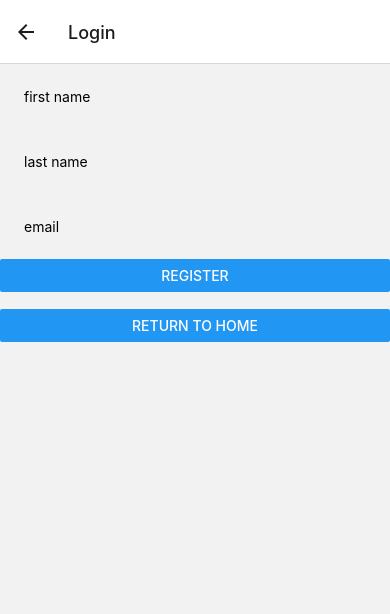
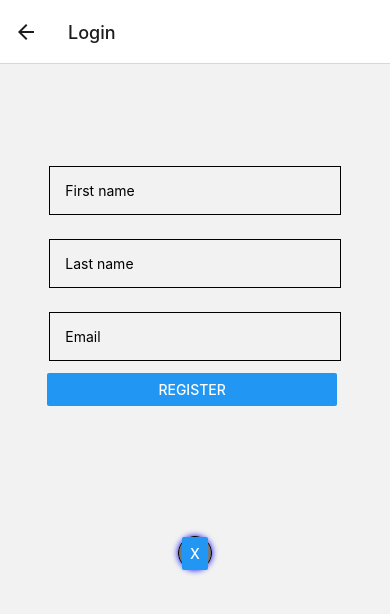
Before and after one commit to riadelhajjaji-2001/PostBook, a React Native app: screen /Login in a window 390 px wide. Shown: the top 614 px of the page. Built offline with nearby package versions, Linux system fonts and the light colour scheme; no server answers; what react-navigation-stack would draw is missing.

Commit message:
navigation almost perfect

```diff
--- a/app/components/TopHeader.js
+++ b/app/components/TopHeader.js
@@ -35,15 +35,18 @@ const TopHeader = ({navigation}) => {
                                                         </View>)
 
             }
-        <Modal style={styles.logout} visible={isVisible}>
+        <Modal  visible={isVisible}>
+            <View style={styles.logout}>
                 {
 
-login!==null?<View><Text style={{marginTop:12}}>Log out</Text>
-<Button title="Log out" onPress={()=>{useLogout();setLogoutMessage("You loged out succefully")}}/>
-<Text style={styles.LogoutMessage}> {logoutMessage}</Text>
-<Button title="Close" onPress={()=>setIsvisible(false)}/></View>:<LoginScreen  navigation={navigation}/>
+login!==null?<View>
+        <Button title="Log out" onPress={async()=>{await useLogout();navigation.navigate("About",{skip:true})}}/>
+        <Text style={styles.LogoutMessage}> {logoutMessage}</Text>
+       <View><Button color='#bbb'  title="Close" onPress={()=>setIsvisible(false)}/></View>
+</View>
+        :<View style={{flex:1,backgroundColor:'red'}}><LoginScreen navigation={navigation}/></View>
                 }
-
+               </View>
         </Modal>
     </View>
 </View>
@@ -82,6 +85,8 @@ const styles = StyleSheet.create({
         textTransform:'uppercase'
     },
     logout:{
+        marginTop:200,
+        margin:100
 
     }
 
--- a/app/routes/NavContainer.js
+++ b/app/routes/NavContainer.js
@@ -37,11 +37,12 @@ const NavContainer = () => {
                   }
 
             />
-            <Stack.Screen name="CreatePost" component={CreatePostScreen}/>
-            <Stack.Screen name="Config" component={ConfigScreen}/>
+            <Stack.Screen name="CreatePost" component={CreatePostScreen} options={{title:"Add a post"}}/>
+            <Stack.Screen name="Config" component={ConfigScreen}  options={{title:"Setting"}}/>
 
             <Stack.Screen name="Login" component={LoginScreen}/>
-            <Stack.Screen name="ViewPost" component={ViewPostScreen}/>
+            <Stack.Screen name="ViewPost" component={ViewPostScreen}  options={{title:"Post"}
+          }/>
 
     </Stack.Navigator>
 
--- a/app/screens/CreatePostScreen.js
+++ b/app/screens/CreatePostScreen.js
@@ -1,4 +1,4 @@
-import { View, Text ,TextInput,StyleSheet, Button, Pressable, Image} from 'react-native'
+import { View,Text ,TextInput,StyleSheet, Button, Pressable, Image} from 'react-native'
 import React, { useEffect, useState } from 'react'
 import { useGetUser } from '../config/Database'
 import getCircularReplacer from '../hooks/ScyclicStruc'
@@ -62,14 +62,17 @@ const CreatePostScreen = ({navigation}) => {
             <Text style={styles.username}>{owner.firstName+" "+owner.lastName}</Text>
         </View>
         <View style={styles.inputs}>
-            <TextInput style={styles.input} placeholder='write text' onChangeText={(text)=>setText(text)}/>
+            <TextInput style={[styles.input,styles.postText]} placeholder='write text' onChangeText={(text)=>setText(text)}/>
             <TextInput style={styles.input} placeholder='add an image' onChangeText={(image)=>setImage(image)}/>
             <TextInput style={[styles.input,styles.lastInput]} placeholder='tag1 tag2 tag3' onChangeText={(tags)=>setTags(tags.split(" ").filter(tag=>tag!=''))}/>
-            <Button style={styles.post} title="Post"  onPress={async()=>await sendPost(post)}/>
+            <Button style={styles.post} title="Post"  onPress={async()=>{
+                await sendPost(post)
+                navigation.navigate("About",{skip:true})
+                }}/>
        </View>
-        <Pressable style={styles.home} onPress={()=>navigation.navigate("Home")}>
+        {/* <Pressable style={styles.home} onPress={()=>navigation.navigate("Home")}>
             <Text>Return to Home</Text>
-            </Pressable>
+            </Pressable> */}
     </View>):<View style={styles.fallback}><Text style={styles.fallbackText}>You must Log in</Text>
                  <Button title="Log in" onPress={()=>navigation.navigate("Login")}/>
             </View>
@@ -103,13 +106,15 @@ const styles = StyleSheet.create({
         shadowColor:'#000',
         shadowRadius:21,
         elevation:3,
-        padding:25,
+        padding:6,
         marginTop:29
 
     },
     input:{
-        padding:14,
-        margin:8
+        padding:10,
+        margin:8,
+        borderWidth:1,
+        borderColor:'blue'
     },
     lastInput:{
         marginBottom:20
@@ -120,10 +125,11 @@ const styles = StyleSheet.create({
     },
     home:{
         color:'blue',
-        width:140,
-        padding:14,
+        width:120,
+        padding:8,
         fontWeight:'bold',
         fontSize:12,
+        backgroundColor:'#bbb'
   },
   user:{
 
@@ -144,6 +150,10 @@ const styles = StyleSheet.create({
         fontWeight:'bold',
         color:'blue',
         marginBottom:12
+  },
+  postText:{
+      height:70,
+      paddingTop:0
   }
 
 })
--- a/app/screens/LoginScreen.js
+++ b/app/screens/LoginScreen.js
@@ -1,5 +1,5 @@
 
-import { View, Text,TextInput,StyleSheet,Button } from 'react-native'
+import { View, Text,TextInput,StyleSheet,Button, Pressable } from 'react-native'
 import {React ,useState,useEffect, useCallback} from 'react'
 import { useSetUser } from '../config/Database';
 import getCircularReplacer from '../hooks/ScyclicStruc'
@@ -34,7 +34,7 @@ const LoginScreen = ({navigation}) => {
             await useSetUser(data)
             setUser(data);
     }
-    //const createUser=useCallback(async()=>await sendUser(user),[user])
+
 
   useEffect(() => {
      setUser({firstName:firstname,lastName:lastname,email:email})
@@ -42,23 +42,60 @@ const LoginScreen = ({navigation}) => {
   }, [firstname,lastname,email])
 
   return (
-    <View>
-          <TextInput style={styles.input} placeholder='first name' onChangeText={(text)=>{setFirstname(text)}}/>
-          <TextInput style={styles.input} placeholder='last name' onChangeText={(text)=>{setLastname(text)}}/>
-          <TextInput style={styles.input} placeholder='email' onChangeText={(text)=>{setEmail(text)}}/>
-          <Button title="Register" onPress={()=>
-            sendUser(user)
-           }/>
-
-          <Text> {user!=null?(user.firstName+"   "+user.lastName+"   "+user.email):""} </Text>
-          <Button title="Return to Home" onPress={()=>navigation.navigate("About",{skip:true})}/>
+    <View style={styles.container}>
+         <View style={styles.inputs}>
+            <TextInput style={styles.input} placeholder='First name' onChangeText={(text)=>{setFirstname(text)}}/>
+            <TextInput style={styles.input} placeholder='Last name' onChangeText={(text)=>{setLastname(text)}}/>
+            <TextInput style={styles.input} placeholder='Email' onChangeText={(text)=>{setEmail(text)}}/>
+            <View style={styles.register}><Button title="Register" onPress={async()=>{
+              await sendUser(user)
+            navigation.navigate("About",{skip:true})}}/></View>
+         </View>
+            <View style={styles.home}>
+                <Pressable >
+                      <Button title='X' onPress={()=>navigation.navigate("About",{skip:true})}/>
+                </Pressable>
+            </View>
     </View>
   )
 }
 const styles = StyleSheet.create({
+  container:{
+    flex:1,
+    alignItems:'center'
+  },
   input:{
-      padding:12,
-      margin:12
-  }
+
+    padding:15,
+    margin:12,
+    borderWidth:1
+} ,
+  home:{
+      backgroundColor:'rgba(0,0,0,0.5)',
+      width:34,
+      height:34,
+      borderRadius:100,
+      fontSize:25,
+      fontWeight:'bold',
+      alignItems:'center',
+      color:"#fff",
+      shadowRadius:6,
+      shadowColor:'blue',
+      borderWidth:1,
+      justifyContent:'center'
+},
+  inputs:{
+
+    marginTop:80,
+    marginBottom:120,
+    width:'86%',
+    padding:10
+
+
+},
+register:{
+  width:'95%',
+  paddingLeft:10
+}
 })
 export default LoginScreen
--- a/app/screens/PostsScreen.js
+++ b/app/screens/PostsScreen.js
@@ -66,7 +66,7 @@ function PostsScreen({navigation}) {
 
             <ScrollView style={styles.container}>
                 {!isLoading?
-                posts.map((post)=><Post tagQ={query} OnPress={()=>viewPost(post.id)} post={post} key={post.id}/>):<Text style={styles.isLoading}>Loading...</Text>
+                posts.map((post)=><Post tagQ={query} OnPress={()=>viewPost(post.id)} post={post} key={post.id}/>):<View style={styles.isLoading}><Text style={styles.isLoadingText} >Loading...</Text></View>
                 }
             </ScrollView>
 
@@ -120,10 +120,12 @@ const styles = StyleSheet.create({
 
             },
             search:{
-              // marginRight:9,
-              // width:"70%",
-            //  backgroundColor:'blue'
-                margin:3
+                borderColor:'#000',
+                margin:3,
+                borderWidth:1,
+                width:230,
+                borderTopColor:'blue',
+                borderRightColor:'blue'
 
             },
             searchText:{
@@ -134,7 +136,17 @@ const styles = StyleSheet.create({
             },
             isLoading:{
               flex:1,
-              backgroundColor:"#eee"
+              justifyContent:'center',
+              alignItems:'center',
+              marginTop:120,
+              padding:30
+
+            },
+            isLoadingText:{
+              flex:1,
+              fontWeight:'bold',
+              fontSize:16,
+              color:'rgba(0,0,0,0.5)'
             },
             Postcontainer:{
 
```
